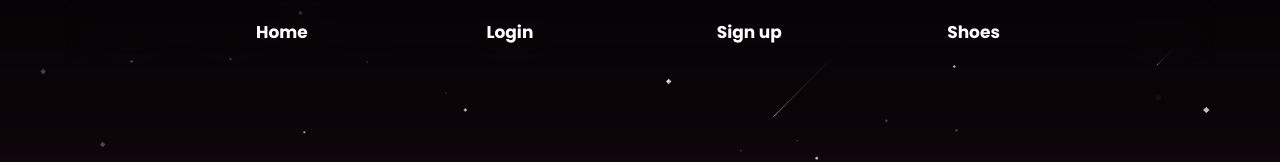
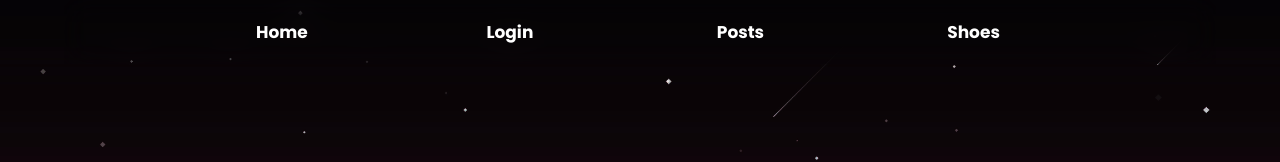
Before and after one commit to Andysimps0n/run-mmunity, a Next.js app in the folder client/: page / in a window 1280 px wide. Shown: the top 162 px of the page. Built offline with nearby package versions, Linux system fonts and the light colour scheme.

Commit message:
Header update

```diff
--- a/client/src/app/components/Header.js
+++ b/client/src/app/components/Header.js
@@ -13,7 +13,7 @@ function Header() {
       <div className="header-wrapper ">
         <div onClick={()=>{router.push('/')}} className="header-elements">Home</div>
         <div onClick={()=>{router.push('/login')}} className="header-elements">Login</div>
-        <div onClick={()=>{router.push('/register')}} className="header-elements">Sign up</div>
+        <div onClick={()=>{router.push('/posts')}} className="header-elements">Posts</div>
         <div onClick={()=>{router.push('/shoes')}} className="header-elements">Shoes</div>
       </div>
     </div>
```
